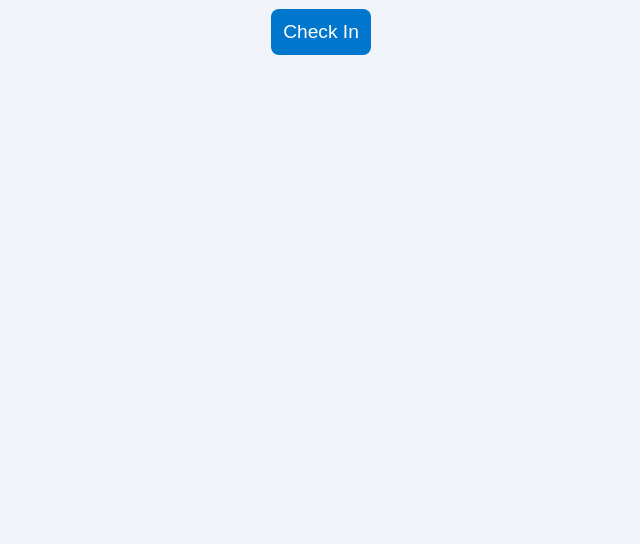
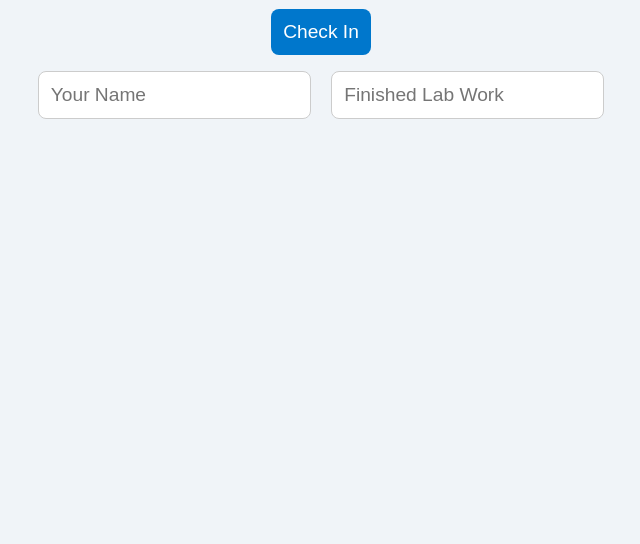
Before and after one commit to WhatAProTease/Lab-Alert, a plain HTML site: page index.html in a window 1280 px wide. Shown: the part 256-800 px from the top of the page, without its empty margins (319-959 px from the left). Drawn offline with Linux system fonts and the light colour scheme.

Commit message:
Update index.html

```diff
--- a/index.html
+++ b/index.html
@@ -57,6 +57,11 @@
 
   <p class="timer" id="timer">60:00</p>
   <button onclick="resetTimer()">Check In</button>
+
+  <div>
+    <input type="text" id="nameInput" placeholder="Your Name" />
+    <input type="text" id="exitTimeInput" placeholder="Finished Lab Work" />
+  </div>
 
   <script>
     const SCRIPT_URL = "https://script.google.com/macros/s/AKfycbxNdVXKc1Z1bKLAFXPLVQi0VVacSaQkKL622k6zaqw5F60XtGjaoT5z67AgYmBPLIjJMg/exec";
```
